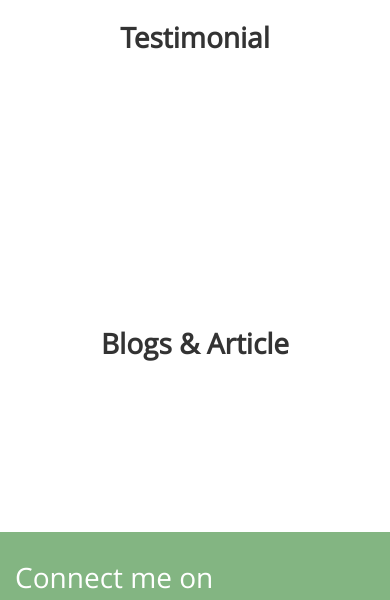
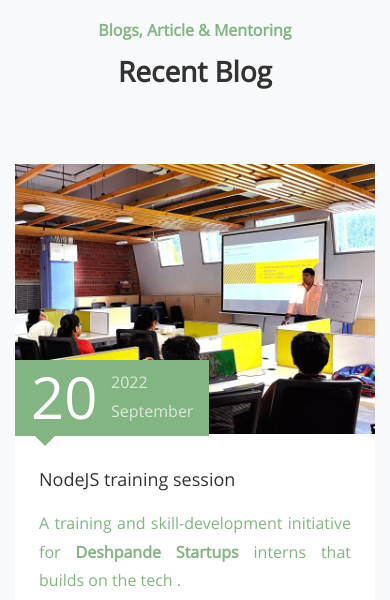
Before and after one commit to suhaskekuda/suhaskekuda.github.io, a plain HTML site: page index.html in a window 390 px wide. Shown: the part 5878-6478 px from the top of the page. Drawn offline with Linux system fonts and the light colour scheme; some packages are replaced by stand-ins of ours; no server answers; files whose address does not match are found by name; a web font is replaced by a local one.

Commit message:
Added photos

```diff
--- a/index.html
+++ b/index.html
@@ -44,7 +44,7 @@
 					<li data-id="aboutMe" class="nav-item"><a href="#" class="nav-link">About Me</a></li>
 					<li class="nav-item"><a href="#" class="nav-link">Expertise Areas</a></li>
 					<li class="nav-item"><a href="#" class="nav-link">Photography</a></li>
-					<li class="nav-item"><a href="#" class="nav-link">Testimonial</a></li>
+					<li class="nav-item"><a href="#" class="nav-link hide">Testimonial</a></li>
 					<li class="nav-item"><a href="#" class="nav-link">Blogs & Article</a></li>
 					<li class="nav-item"><a href="#" class="nav-link">Contact</a></li>
 				</ul>
@@ -294,7 +294,7 @@
 		</div>
 	</section>
 
-	<section class="ftco-section">
+	<section class="ftco-section hide">
 		<div class="container">
 			<div class="row no-gutters justify-content-center mb-5">
 				<div class="col-md-7 text-center heading-section ftco-animate">
@@ -309,17 +309,39 @@
 		</div>
 	</section>
 
-	<section class="ftco-section">
+	<section class="ftco-section bg-light">
 		<div class="container">
-			<div class="row no-gutters justify-content-center mb-5">
-				<div class="col-md-7 text-center heading-section ftco-animate">
-					<h2 class="mb-4">Blogs & Article</h2>
+			<div class="row justify-content-center mb-5 pb-3">
+				<div class="col-md-7 heading-section text-center ftco-animate">
+					<span class="subheading">Blogs, Article & Mentoring</span>
+					<h2>Recent Blog</h2>
 				</div>
 			</div>
-			<div class="row no-gutters d-flex justify-content-center">
-				<div class="col-md-12">
+			<div class="row d-flex">
+				<div class="col-md-4 d-flex ftco-animate">
+					<a href="https://www.linkedin.com/feed/update/urn:li:activity:6981213780554735616" target="_blank">
+						<div class="blog-entry justify-content-end">
+							<div class="block-20" style="background-position: right;background-image: url('images/blog/1664451067768.jpeg');">
+							</div>
+							<div class="text p-4 float-right d-block">
+								<div class="topper d-flex align-items-center">
+									<div class="one py-2 pl-3 pr-1 align-self-stretch">
+										<span class="day">20</span>
+									</div>
+									<div class="two pl-0 pr-3 py-2 align-self-stretch ml-3">
+										<span class="yr">2022</span>
+										<span class="mos">September</span>
+									</div>
+								</div>
+								<h3 class="heading mt-2">NodeJS training session</h3>
+								<p class="text-justify">A training and skill-development initiative for
+									<strong>Deshpande
+										Startups</strong> interns that builds on the tech .</p>
+							</div>
+						</div>
+					</a>
+				</div>
 
-				</div>
 			</div>
 		</div>
 	</section>
@@ -332,13 +354,20 @@
 				</div>
 				<div class="col-md-5 d-flex align-items-center">
 
-						<div class="social-icon"><a target="_blank" href="https://linkedin.com/in/suhas-kekuda-9361615a"><span class="icon-linkedin"></span></a></div>
-						<div class="social-icon"><a target="_blank" href="https://github.com/suhaskekuda""><span class="icon-github"></span></a></div>
-						<div class="social-icon"><a target="_blank" href="https://www.facebook.com/suhas.kekuda"><span class="icon-facebook"></span></a></div>
-						<div class="social-icon"><a target="_blank" href="https://instagram.com/_u/suhaskekuda/"><span class="icon-instagram"></span></a></div>
-						<div class="social-icon"><a href="mailto:suhaskekuda@gmail.com"><span class="icon-envelope"></span></a></div>
-						<div class="social-icon"><a target="_blank" href="https://wa.me/+919769589865/?text=Hi"><span class="icon-whatsapp"></span></a></div>
-						<div class="social-icon"><a href="tel:+919769589865"><span class="icon-phone"></span></a></div>
+					<div class="social-icon"><a target="_blank"
+							href="https://linkedin.com/in/suhas-kekuda-9361615a"><span class="icon-linkedin"></span></a>
+					</div>
+					<div class="social-icon"><a target="_blank" href="https://github.com/suhaskekuda""><span class="
+							icon-github"></span></a></div>
+					<div class="social-icon"><a target="_blank" href="https://www.facebook.com/suhas.kekuda"><span
+								class="icon-facebook"></span></a></div>
+					<div class="social-icon"><a target="_blank" href="https://instagram.com/_u/suhaskekuda/"><span
+								class="icon-instagram"></span></a></div>
+					<div class="social-icon"><a href="mailto:suhaskekuda@gmail.com"><span
+								class="icon-envelope"></span></a></div>
+					<div class="social-icon"><a target="_blank" href="https://wa.me/+919769589865/?text=Hi"><span
+								class="icon-whatsapp"></span></a></div>
+					<div class="social-icon"><a href="tel:+919769589865"><span class="icon-phone"></span></a></div>
 
 				</div>
 			</div>
```
Also changed, not shown: css/style.css, images/blog/1664451067768.jpeg (added), 2 other files.
